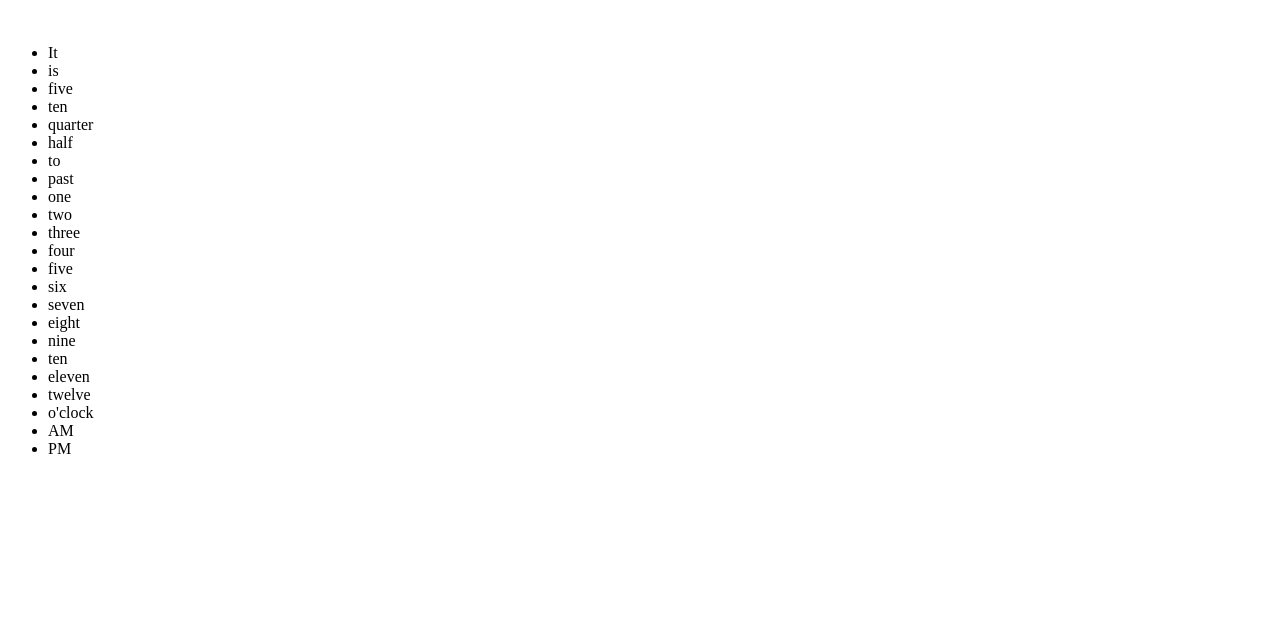
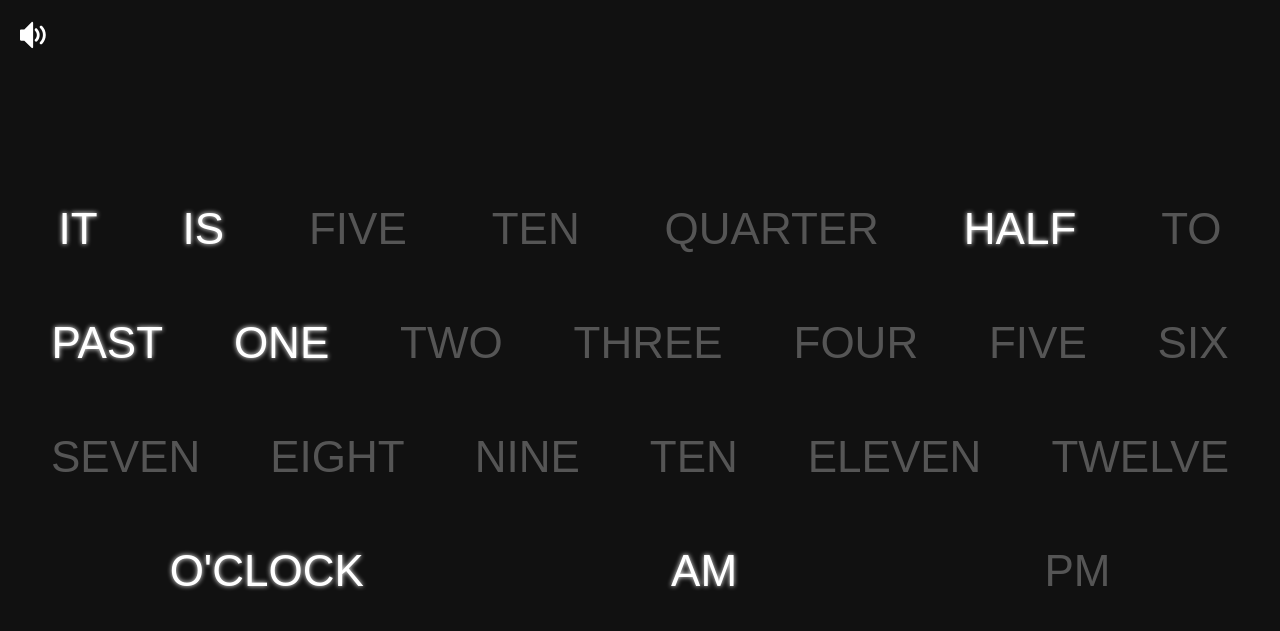
Before and after one commit to MaxPeal/talking-clock, a website: page index.html in a window 1280 px wide. Drawn offline with Linux system fonts and the light colour scheme; a web font is replaced by a local one.

Commit message:
Fixing the title and css

```diff
--- a/index.html
+++ b/index.html
@@ -1,11 +1,11 @@
 <!DOCTYPE html>
 <html lang="en">
     <head>
-        <title>Verbal Clock</title>
+        <title>Talking Clock</title>
         <meta charset="utf-8">
         <meta name="viewport" content="width=device-width, initial-scale=1.0">
         <link href="https://fonts.googleapis.com/css?family=Francois+One" rel="stylesheet" type="text/css">
-        <link href="./css/web-clock.css" rel="stylesheet"/>
+        <link href="./css/talking-clock.css" rel="stylesheet"/>
     </head>
     <body>
         <!-- Sound Button -->
```
